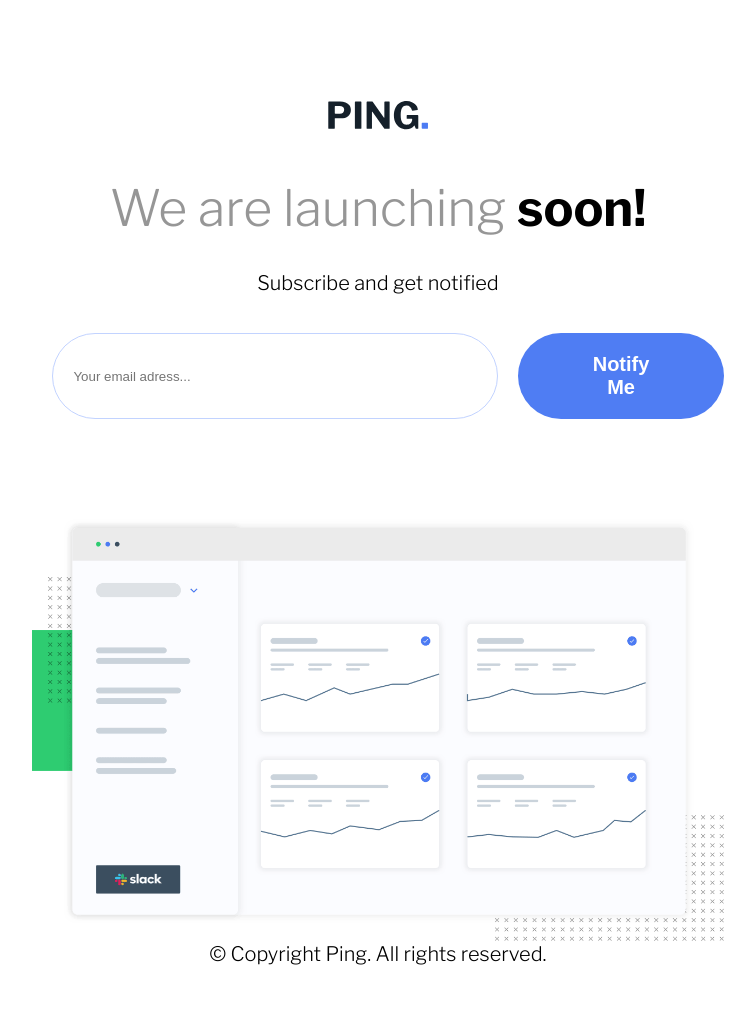
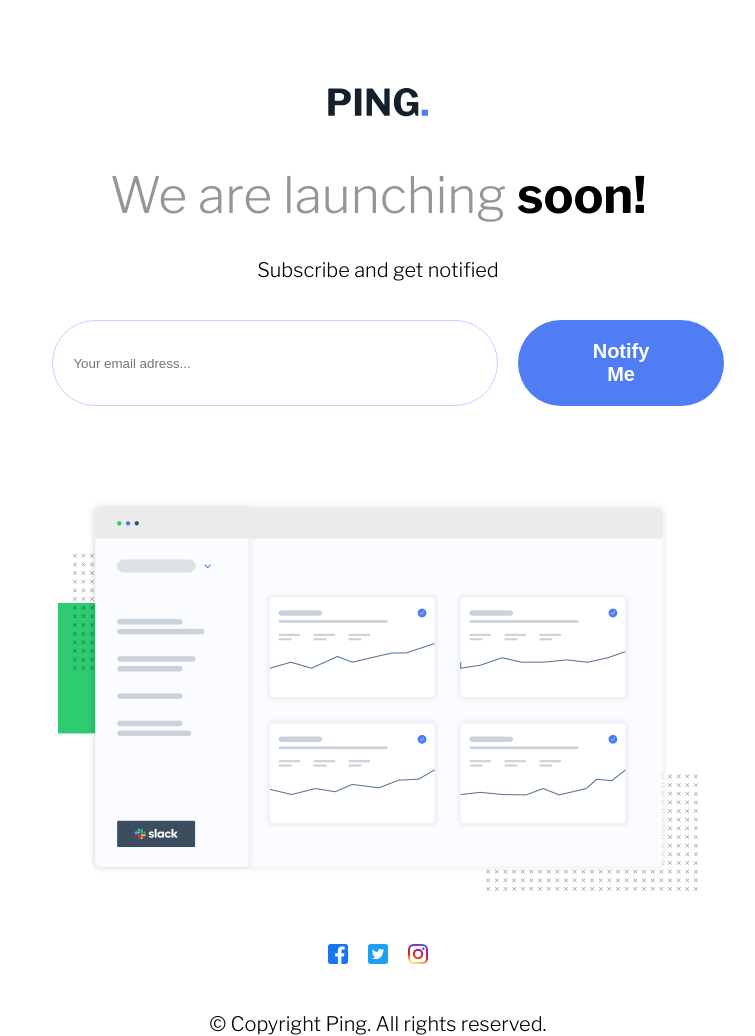
Before and after one commit to ormus395/pingcomingsoon, a plain HTML site: page index.html in a window 1280 px wide. Shown: the whole page, without its empty margins (262-1017 px from the left). Before the commit the page ends 966 px from the top, so only its background shows below. Drawn offline with nearby package versions, Linux system fonts and the light colour scheme.

Commit message:
Added social icons

```diff
--- a/index.html
+++ b/index.html
@@ -30,8 +30,13 @@
             <span>soon!</span>
           </h1>
           <p class="sub">Subscribe and get notified</p>
-          <form action="">
-            <input type="text" placeholder="Your email adress..." />
+          <form action="" id="form">
+            <input
+              id="email"
+              type="email"
+              name="email"
+              placeholder="Your email adress..."
+            />
             <button class="btn">Notify Me</button>
           </form>
         </div>
@@ -41,9 +46,24 @@
       </div>
       <div class="social">
         <ul class="social__items">
-          <li class="social__item"></li>
-          <li class="social__item"></li>
-          <li class="social__item"></li>
+          <li class="social__item">
+            <img
+              src="./images/iconfinder_Colored_Facebook3_svg_5365678.png"
+              alt=""
+            />
+          </li>
+          <li class="social__item">
+            <img
+              src="./images/iconfinder_1_Twitter3_colored_svg_5296516.png"
+              alt=""
+            />
+          </li>
+          <li class="social__item">
+            <img
+              src="./images/iconfinder_1_Instagram_colored_svg_1_5296765.png"
+              alt=""
+            />
+          </li>
         </ul>
       </div>
       <p>&copy; Copyright Ping. All rights reserved.</p>
--- a/style.css
+++ b/style.css
@@ -26,7 +26,7 @@ img {
   width: 100%;
 }
 
-input[type="text"] {
+input[type="email"] {
   border: 1px solid hsl(223, 100%, 88%);
   border-radius: 500px;
   padding: 1rem;
@@ -40,7 +40,7 @@ span {
 
 .logo {
   margin-bottom: 2.5rem;
-  margin-top: 5rem;
+  margin-top: 8.5rem;
   width: 5rem;
 }
 
@@ -60,8 +60,12 @@ span {
   padding: 1rem 3rem;
 }
 
+.hero {
+  max-width: 640px;
+}
+
 .form {
-  margin-bottom: 5rem;
+  margin-bottom: 4.7rem;
   width: 100%;
 }
 
@@ -75,6 +79,22 @@ span {
 
 .hero {
   width: 90%;
+}
+
+.social {
+  display: flex;
+  justify-content: center;
+  margin: 2rem 0;
+}
+
+.social__items {
+  display: flex;
+}
+
+.social__item {
+  height: 1rem;
+  width: 1rem;
+  margin: 0.5rem;
 }
 
 @media only screen and (min-width: 960px) {
@@ -91,7 +111,7 @@ span {
     flex-direction: row;
   }
 
-  input[type="text"] {
+  input[type="email"] {
     margin: 0 1rem;
     width: 60%;
   }
@@ -99,4 +119,8 @@ span {
   .btn {
     width: 30%;
   }
+
+  .logo {
+    margin-top: 4.35rem;
+  }
 }
```
Also changed, not shown: images/iconfinder_1_Instagram_colored_svg_1_5296765.png (added), images/iconfinder_1_Twitter3_colored_svg_5296516.png (added), images/iconfinder_Colored_Facebook3_svg_5365678.png (added), script.js (added).
